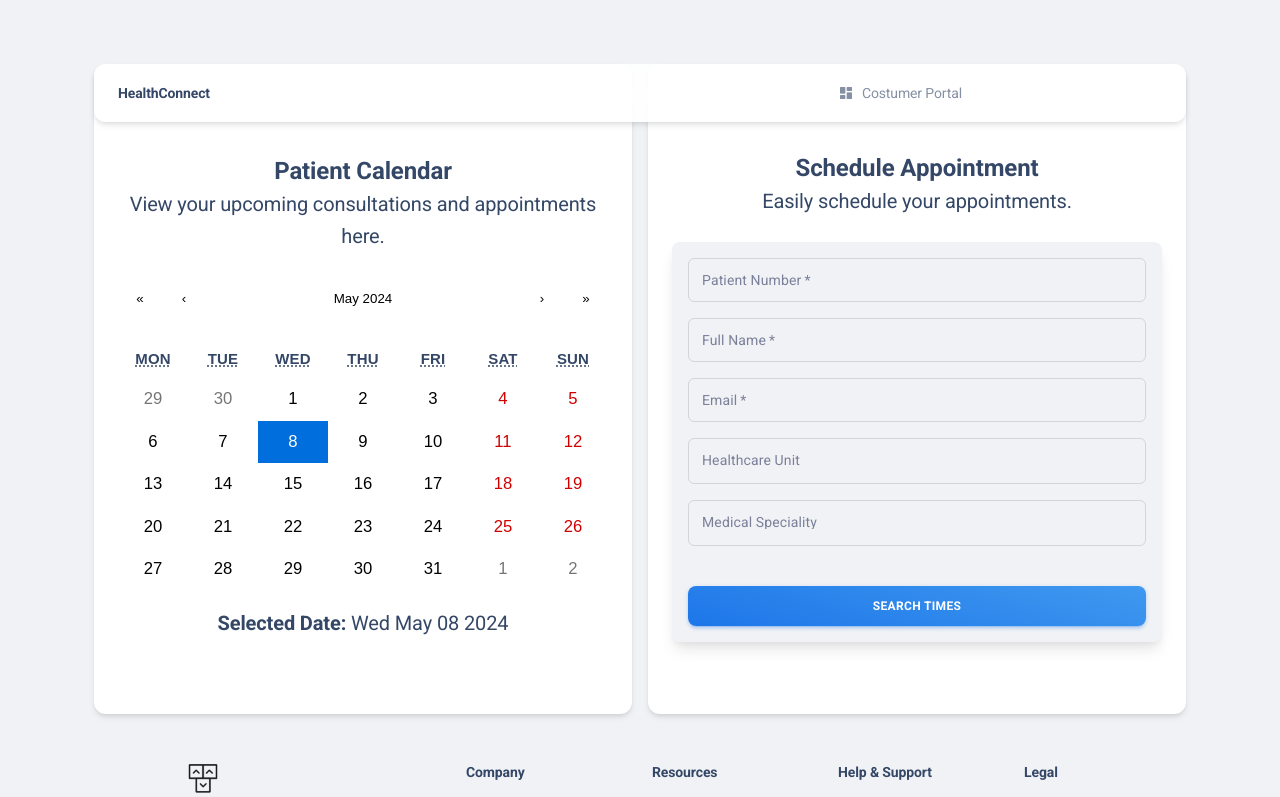
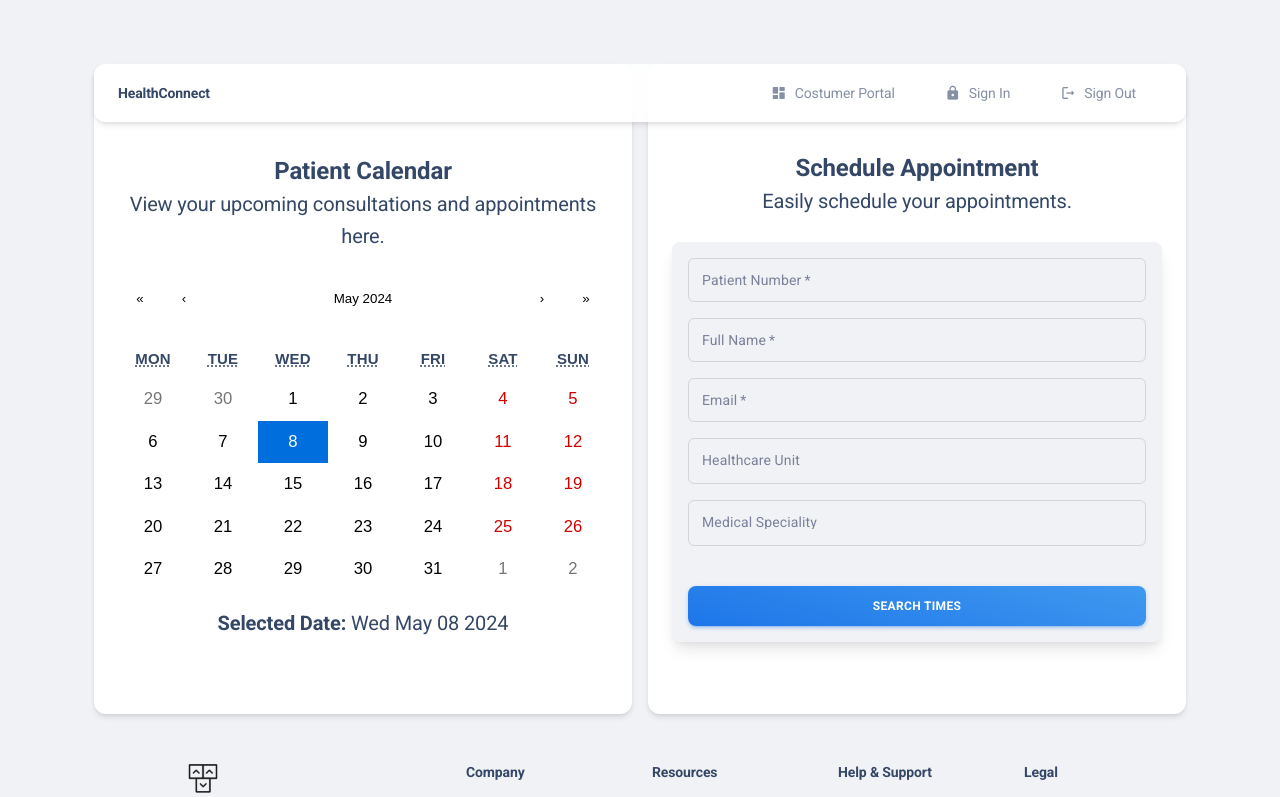
Before and after one commit to HealthSync-TQS/TQS_Project, a React (Create React App) app in the folder customer_portal/: page / in a window 1280 px wide. Shown: the top 797 px of the page. Built offline with nearby package versions, Linux system fonts and the light colour scheme.

Commit message:
changed navbar

```diff
--- a/customer_portal/src/routes.js
+++ b/customer_portal/src/routes.js
@@ -3,7 +3,6 @@ import Icon from "@mui/material/Icon";
 
 // Pages
 import Presentation from "pages/Presentation";
-import Schedule from "pages/Schedule";
 import SignIn from "pages/LandingPages/SignIn";
 import SignUp from "pages/LandingPages/SignUp";
 
@@ -15,17 +14,16 @@ const routes = [
     component: <Presentation />,
   },
   {
-    route: "/schedule",
-    component: <Schedule />,
-  },
-  {
+    name: "Sign In",
+    icon: <Icon>locker</Icon>,
     route: "/signIn",
     component: <SignIn />,
   },
   {
-    route: "/signUp",
-    component: <SignUp />,
-  },
+    name: "Sign Out",
+    icon: <Icon>logout</Icon>,
+    route: "/signOut",
+  }
 ];
 
 export default routes;
```
